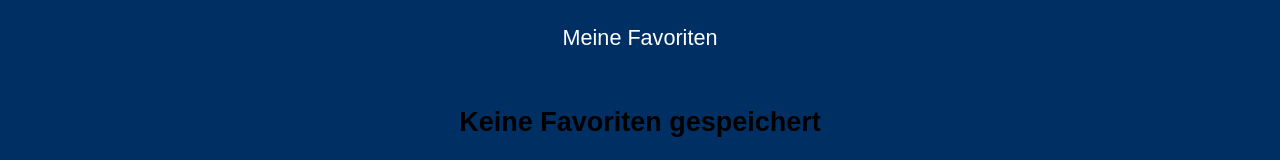
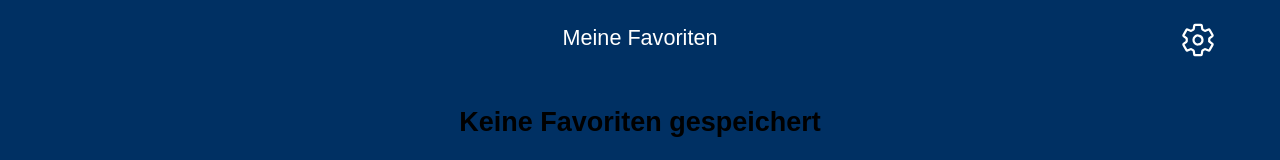
Before and after one commit to mpagels/my-stadtrad-favorites, a React (Create React App) app: page / in a window 1280 px wide. Shown: the top 160 px of the page. Built offline with nearby package versions, Linux system fonts and the light colour scheme.

Commit message:
Add path to settings page in header

```diff
--- a/src/components/Header.js
+++ b/src/components/Header.js
@@ -1,7 +1,8 @@
 import React from 'react'
 import { IconContext } from 'react-icons'
-import { IoArrowBackSharp } from 'react-icons/io5'
+import { IoArrowBackSharp, IoSettingsOutline } from 'react-icons/io5'
 import { Route, Switch, useHistory } from 'react-router'
+import { Link } from 'react-router-dom'
 import styled from 'styled-components'
 
 export default function Header() {
@@ -10,9 +11,19 @@ export default function Header() {
   return (
     <Switch>
       <Route exact path="/">
+        <IconContext.Provider value={{ size: '2em', color: 'white' }}>
+          <SettingButton to="/settings">
+            <IoSettingsOutline />
+          </SettingButton>
+        </IconContext.Provider>
         <HeaderWrapper>Meine Favoriten</HeaderWrapper>
       </Route>
       <Route path="/search">
+        <IconContext.Provider value={{ size: '2em', color: 'white' }}>
+          <SettingButton to="/settings">
+            <IoSettingsOutline />
+          </SettingButton>
+        </IconContext.Provider>
         <HeaderWrapper>Stationssuche</HeaderWrapper>
       </Route>
       <Route path="/settings">
@@ -28,6 +39,9 @@ export default function Header() {
           <BackButton onClick={() => history.goBack()}>
             <IoArrowBackSharp />
           </BackButton>
+          <SettingButton to="/settings">
+            <IoSettingsOutline />
+          </SettingButton>
         </IconContext.Provider>
         <HeaderWrapper>Mein Favorit</HeaderWrapper>
       </Route>
@@ -43,6 +57,14 @@ const BackButton = styled.button`
   top: 22px;
 `
 
+const SettingButton = styled(Link)`
+  all: unset;
+  cursor: pointer;
+  position: absolute;
+  right: 5%;
+  top: 22px;
+`
+
 const HeaderWrapper = styled.header`
   display: flex;
   justify-content: center;
```
